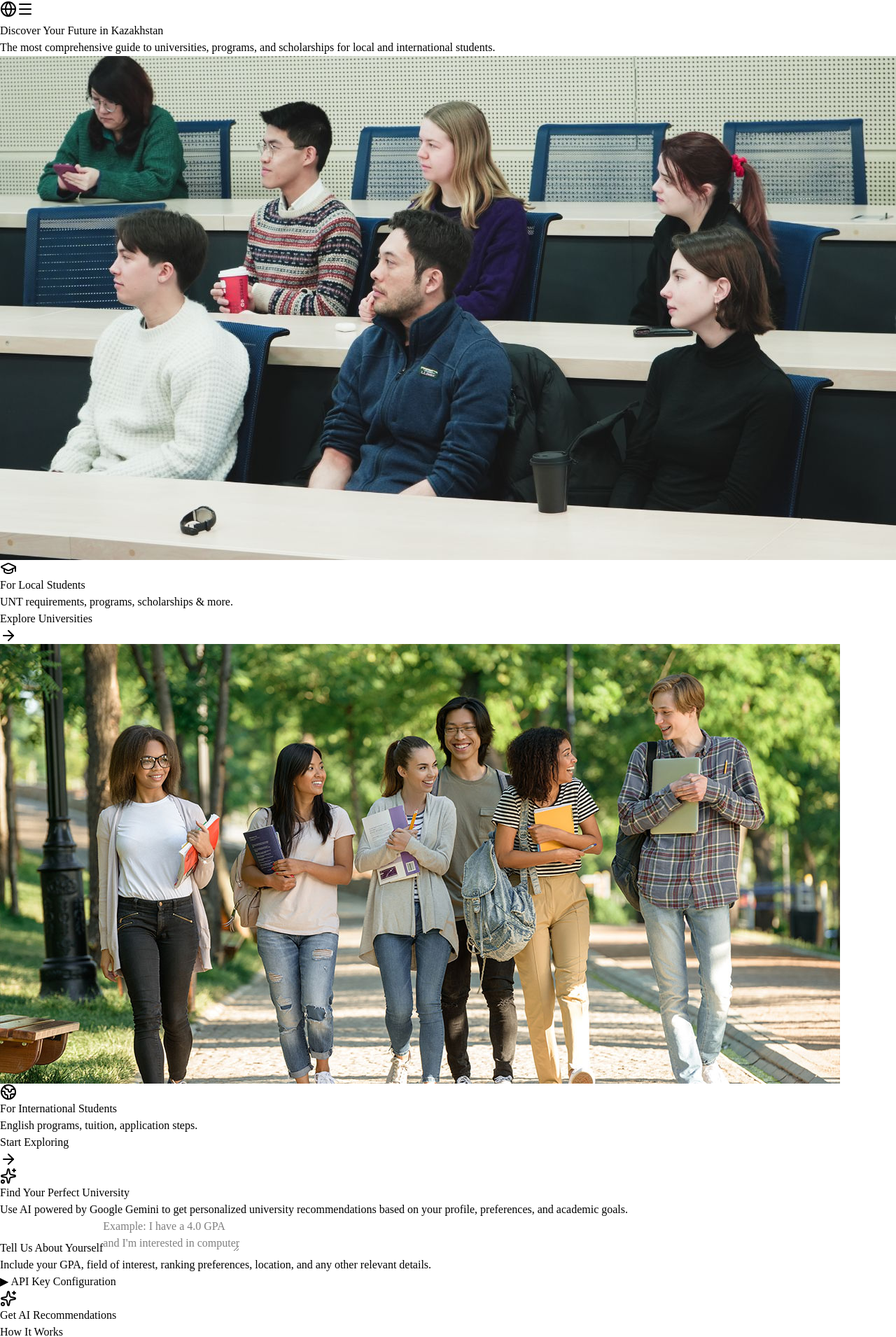
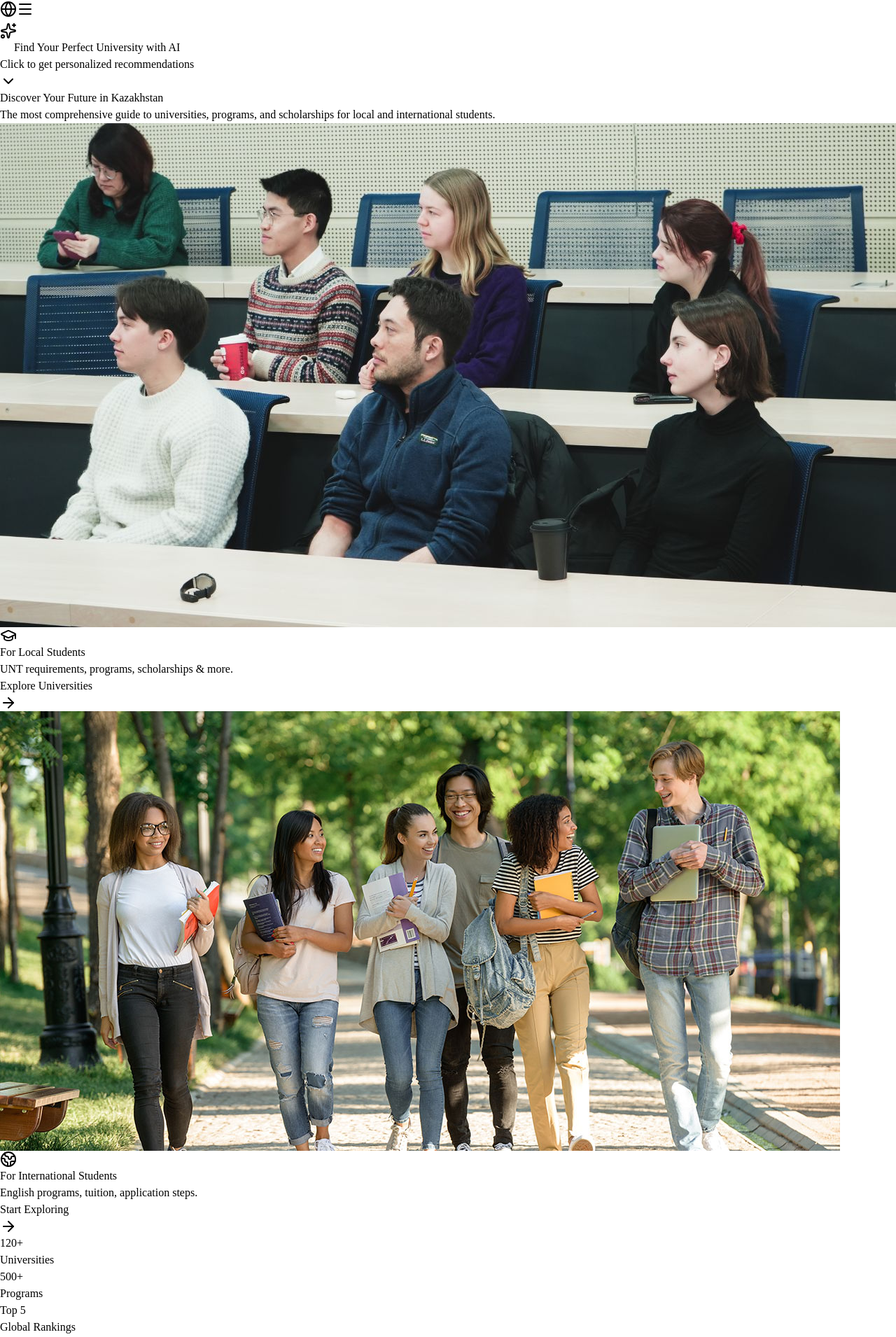
Before and after one commit to Mehmetscolfield/Datahub-V1, a React (Vite) app in the folder client/: page / in a window 1280 px wide. Shown: the part 119-2029 px from the top of the page at 70% size. Built offline with nearby package versions, Linux system fonts and the light colour scheme.

Commit message:
Redesign AI suggestion feature as collapsible section at top of home page

```diff
--- a/client/src/components/ai-suggestion.tsx
+++ b/client/src/components/ai-suggestion.tsx
@@ -4,7 +4,7 @@ import { Input } from "@/components/ui/input";
 import { Textarea } from "@/components/ui/textarea";
 import { Card } from "@/components/ui/card";
 import { Alert, AlertDescription } from "@/components/ui/alert";
-import { Loader2, Sparkles, AlertCircle } from "lucide-react";
+import { Loader2, Sparkles, AlertCircle, ChevronDown, ChevronUp } from "lucide-react";
 import { useI18n } from "@/lib/i18n";
 import { useUniversities } from "@/lib/data";
 
@@ -16,12 +16,12 @@ interface SuggestionResult {
 export default function AISuggestion() {
   const { t } = useI18n();
   const universities = useUniversities();
+  const [isExpanded, setIsExpanded] = useState(false);
   const [apiKey, setApiKey] = useState("");
   const [userProfile, setUserProfile] = useState("");
   const [loading, setLoading] = useState(false);
   const [suggestions, setSuggestions] = useState<SuggestionResult | null>(null);
   const [error, setError] = useState("");
-  const [showApiKeyInput, setShowApiKeyInput] = useState(false);
 
   const handleSuggest = async () => {
     if (!apiKey.trim()) {
@@ -153,24 +153,40 @@ Only respond with valid JSON, no other text.`;
   };
 
   return (
-    <section className="py-12 md:py-16 px-4 md:px-8 max-w-7xl mx-auto bg-gradient-to-b from-slate-50 to-white rounded-2xl border border-slate-200 shadow-sm">
-      <div className="space-y-8">
-        {/* Header */}
-        <div className="space-y-4">
-          <div className="flex items-center gap-3 mb-2">
+    <section className="py-6 md:py-8 px-4 md:px-8 max-w-7xl mx-auto">
+      {/* Collapsible Header Button */}
+      <button
+        onClick={() => setIsExpanded(!isExpanded)}
+        className="w-full flex items-center justify-between p-4 rounded-lg bg-gradient-to-r from-primary/10 to-blue-500/10 border border-primary/30 hover:border-primary/60 transition-all"
+      >
+        <div className="flex items-center gap-3">
           <Sparkles className="h-6 w-6 text-primary" />
-            <h2 className="text-3xl md:text-4xl font-bold font-heading text-foreground">
-              Find Your Perfect University
-            </h2>
-          </div>
-          <p className="text-lg text-muted-foreground max-w-2xl">
-            Use AI powered by Google Gemini to get personalized university recommendations based on your profile, preferences, and academic goals.
+          <div className="text-left">
+            <h3 className="font-bold text-lg text-foreground">
+              Find Your Perfect University with AI
+            </h3>
+            <p className="text-sm text-muted-foreground">
+              Click to get personalized recommendations
             </p>
           </div>
+        </div>
+        {isExpanded ? (
+          <ChevronUp className="h-6 w-6 text-primary flex-shrink-0" />
+        ) : (
+          <ChevronDown className="h-6 w-6 text-primary flex-shrink-0" />
+        )}
+      </button>
+
+      {/* Expandable Content */}
+      {isExpanded && (
+        <div className="mt-4 space-y-6 p-6 rounded-lg bg-gradient-to-b from-slate-50 to-white border border-slate-200 shadow-lg">
+          <p className="text-muted-foreground">
+            Share your profile and get AI-powered university recommendations based on your GPA, interests, and preferences.
+          </p>
 
           {/* Main Input Area */}
           <div className="grid md:grid-cols-3 gap-6">
-          {/* User Profile Section */}
+            {/* User Profile Input */}
             <div className="md:col-span-2 space-y-4">
               <div>
                 <label className="block text-sm font-semibold mb-2 text-foreground">
@@ -189,15 +205,10 @@ Only respond with valid JSON, no other text.`;
 
               {/* API Key Input */}
               <div className="space-y-3 bg-blue-50 p-4 rounded-lg border border-blue-200">
-              <button
-                onClick={() => setShowApiKeyInput(!showApiKeyInput)}
-                className="text-sm font-semibold text-blue-700 hover:text-blue-900 flex items-center gap-2"
-              >
-                {showApiKeyInput ? "▼" : "▶"} API Key Configuration
-              </button>
-
-              {showApiKeyInput && (
                 <div className="space-y-2">
+                  <label className="block text-sm font-semibold text-blue-900">
+                    Google Gemini API Key
+                  </label>
                   <p className="text-xs text-slate-600">
                     Get your free API key from{" "}
                     <a
@@ -218,7 +229,6 @@ Only respond with valid JSON, no other text.`;
                     className="font-mono text-sm"
                   />
                 </div>
-              )}
               </div>
 
               {/* Error Alert */}
@@ -234,7 +244,7 @@ Only respond with valid JSON, no other text.`;
                 onClick={handleSuggest}
                 disabled={loading}
                 size="lg"
-              className="w-full md:w-auto bg-primary hover:bg-primary/90 text-white font-semibold"
+                className="w-full bg-primary hover:bg-primary/90 text-white font-semibold"
               >
                 {loading ? (
                   <>
@@ -317,6 +327,7 @@ Only respond with valid JSON, no other text.`;
             </div>
           )}
         </div>
+      )}
     </section>
   );
 }
--- a/client/src/pages/home.tsx
+++ b/client/src/pages/home.tsx
@@ -11,6 +11,11 @@ export default function Home() {
   return (
     <Layout>
       <div className="flex-1">
+        {/* AI Suggestion Section - At Top */}
+        <section className="py-4 px-4 md:px-8 bg-slate-100/50 border-b border-slate-200">
+          <AISuggestion />
+        </section>
+
         {/* Hero Section */}
         <section className="relative py-12 md:py-24 lg:py-32 px-4 md:px-8 max-w-7xl mx-auto">
           <div className="text-center mb-16 space-y-4 max-w-3xl mx-auto">
@@ -91,11 +96,6 @@ export default function Home() {
           </div>
         </section>
 
-        {/* AI Suggestion Section */}
-        <section className="py-12 md:py-20 px-4 md:px-8">
-          <AISuggestion />
-        </section>
-
         {/* Features/Trust Section (Optional for depth) */}
         <section className="bg-slate-50 py-16 border-y border-slate-200">
            <div className="container mx-auto px-4 max-w-6xl">
```
Lines whose indentation alone changed are shown as unchanged.
